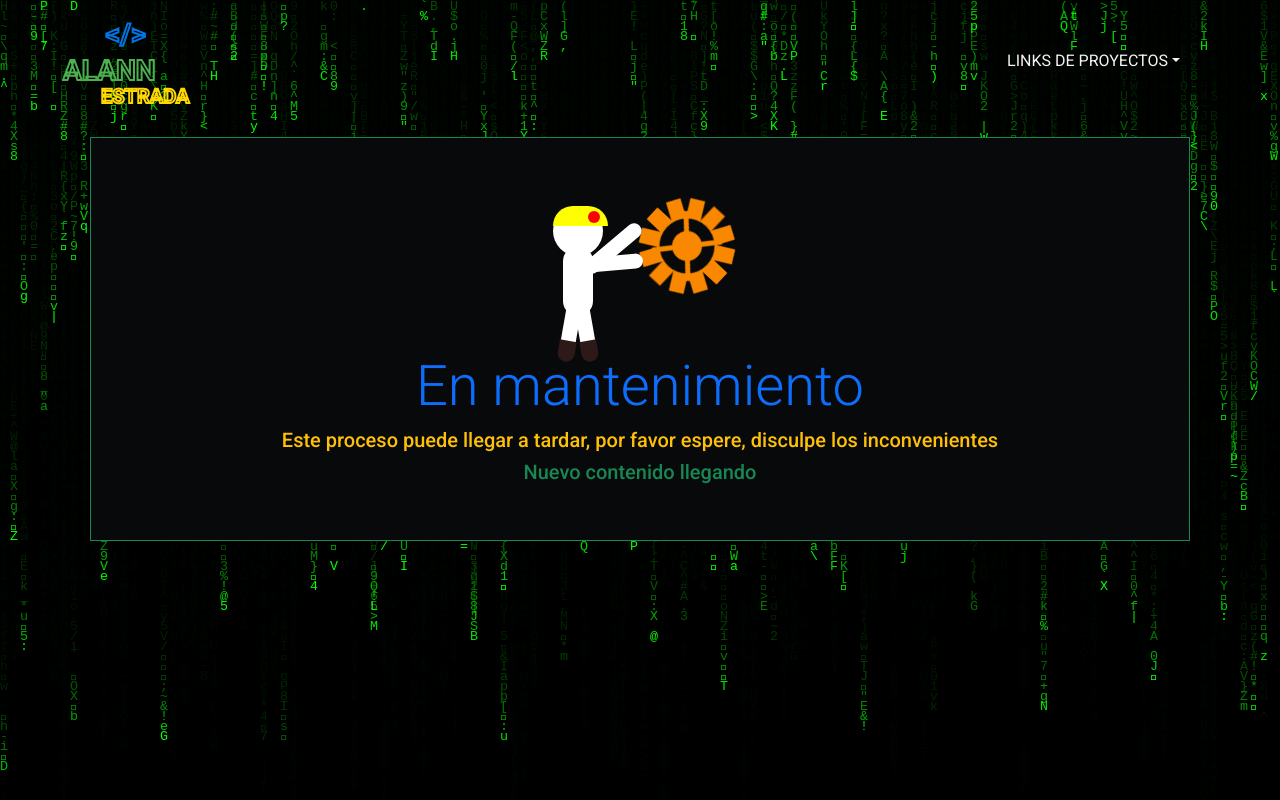
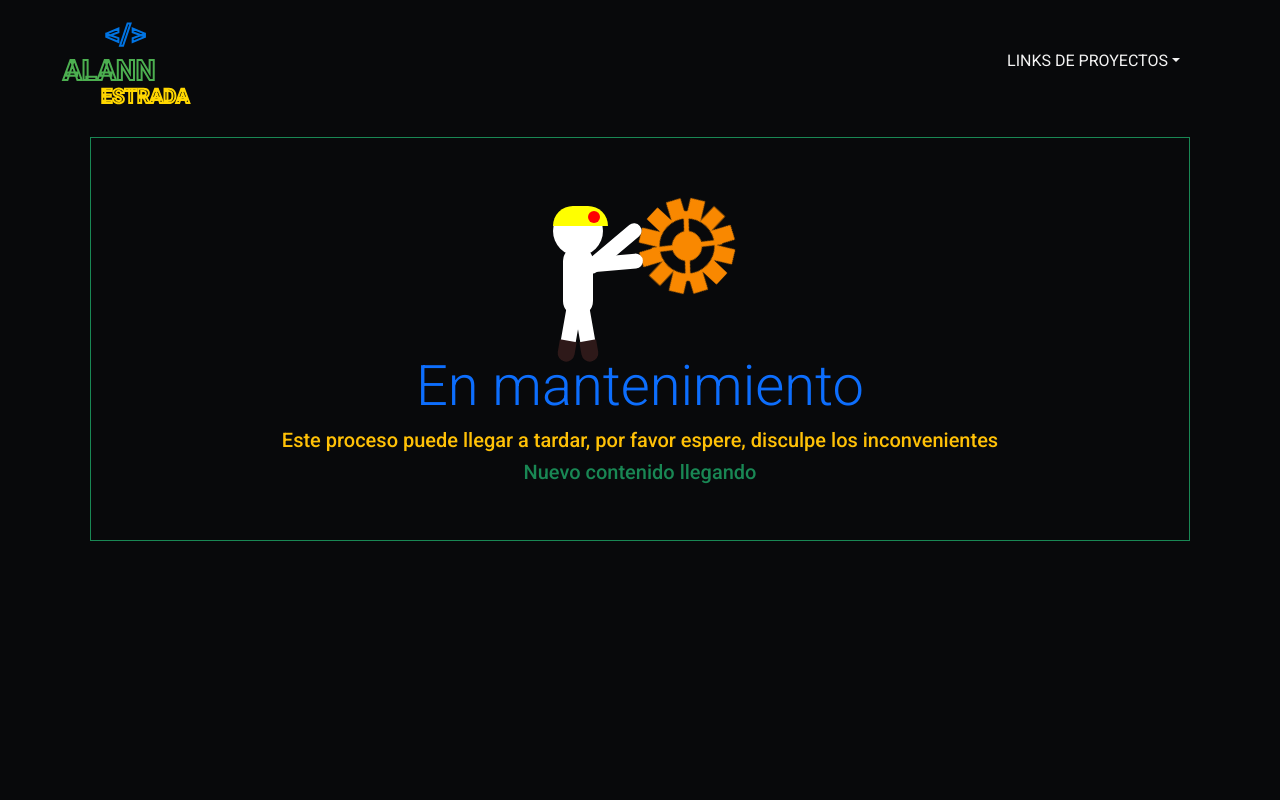
Before and after one commit to alannnn-estrada/Mi-Sitio-Web, a React (Create React App) app: page /mantenimiento in a window 1280 px wide. Built offline with nearby package versions, Linux system fonts and the light colour scheme.

Commit message:
Prueba de funcionamiento de gh pages

```diff
--- a/src/pages/mantenimiento.jsx
+++ b/src/pages/mantenimiento.jsx
@@ -1,11 +1,9 @@
 import "../assets/css/styles_maintenance.css";
 import "../assets/css/styles_maintenance_animation.css";
-import { Lienzo } from "../components/hacker_effect";
 
 export function Mantenimiento() {
   return (
     <>
-    <Lienzo/>
       <main className="container">
         <div className="row m-2 p-5 border border-success bg-dark text-center text-primary">
           <div className="col-12 text-center ">
```
